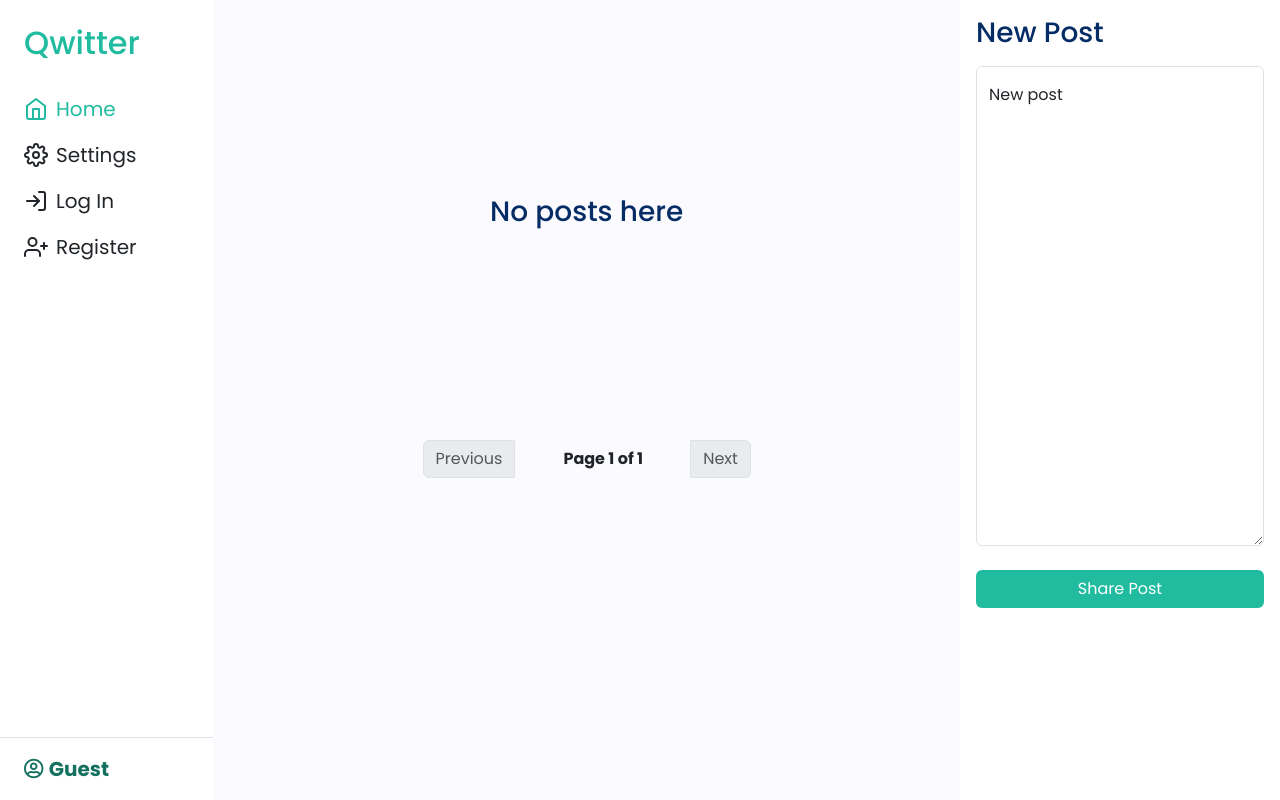
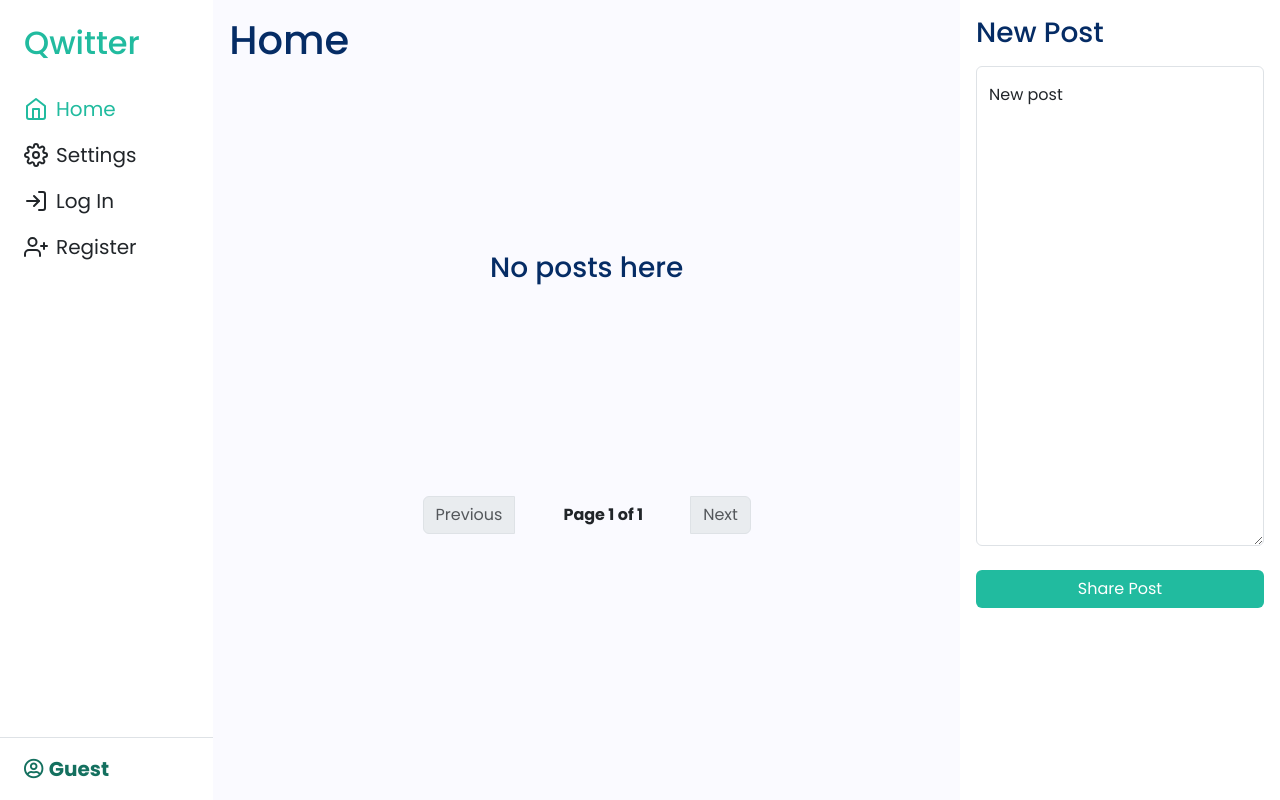
Before and after one commit to himanshuat/qwitter, a Django app: page / in a window 1280 px wide. Run offline with Django 3.2, Linux system fonts and the light colour scheme; data that the repository does not hold is empty; parts of the project's set-up code (start-up, migrations or seed data) failed here and were passed over; some libraries are stand-ins or nearby versions.

Commit message:
Add heading

```diff
--- a/network/templates/network/index.html
+++ b/network/templates/network/index.html
@@ -4,6 +4,7 @@
 
 {% block body %}
 <section class="p-3">
+    <h1 class="text-primary-emphasis">Home</h1>
     {% include 'network/partials/_posts.html' %}
 </section>
 {% endblock %}
```
